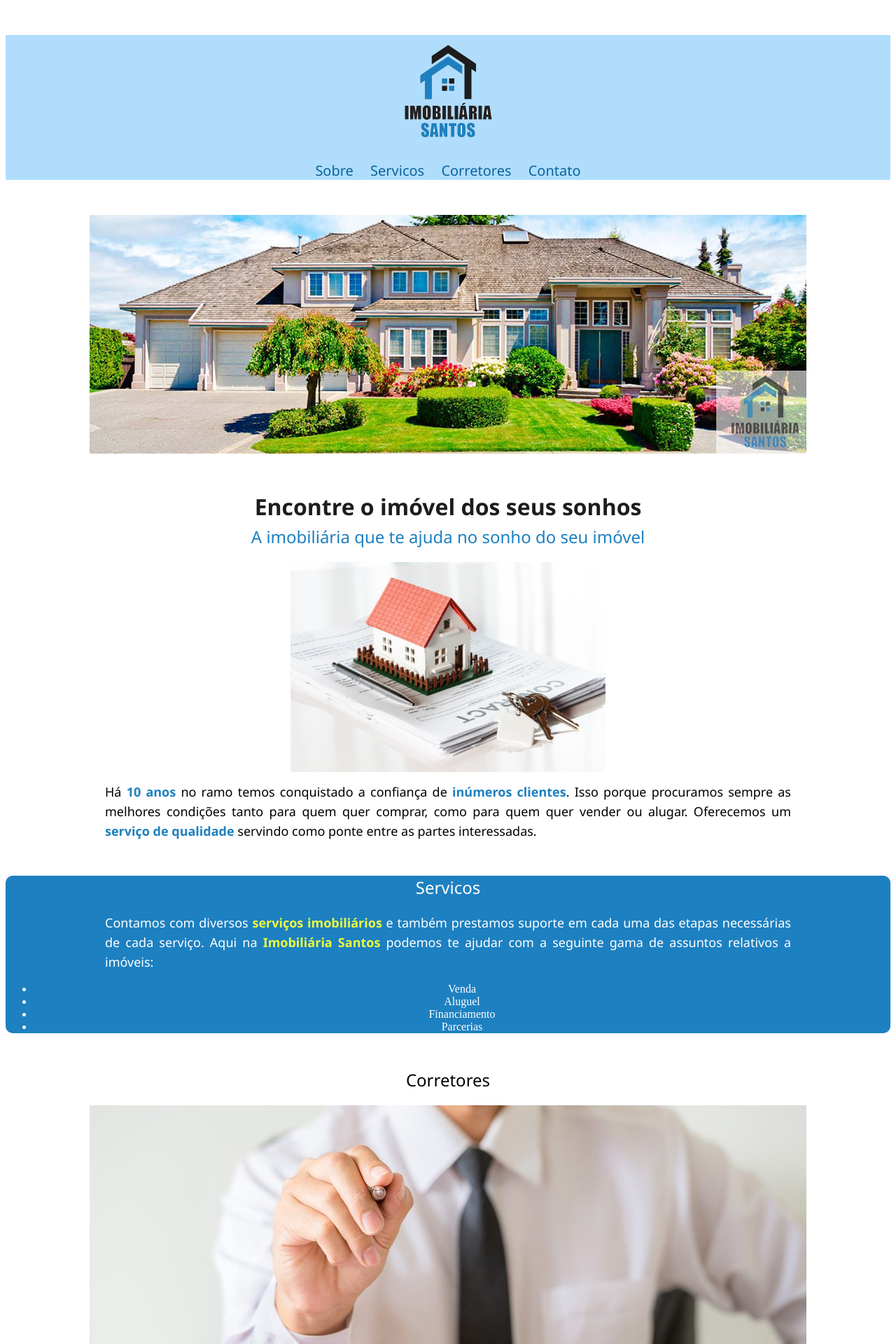
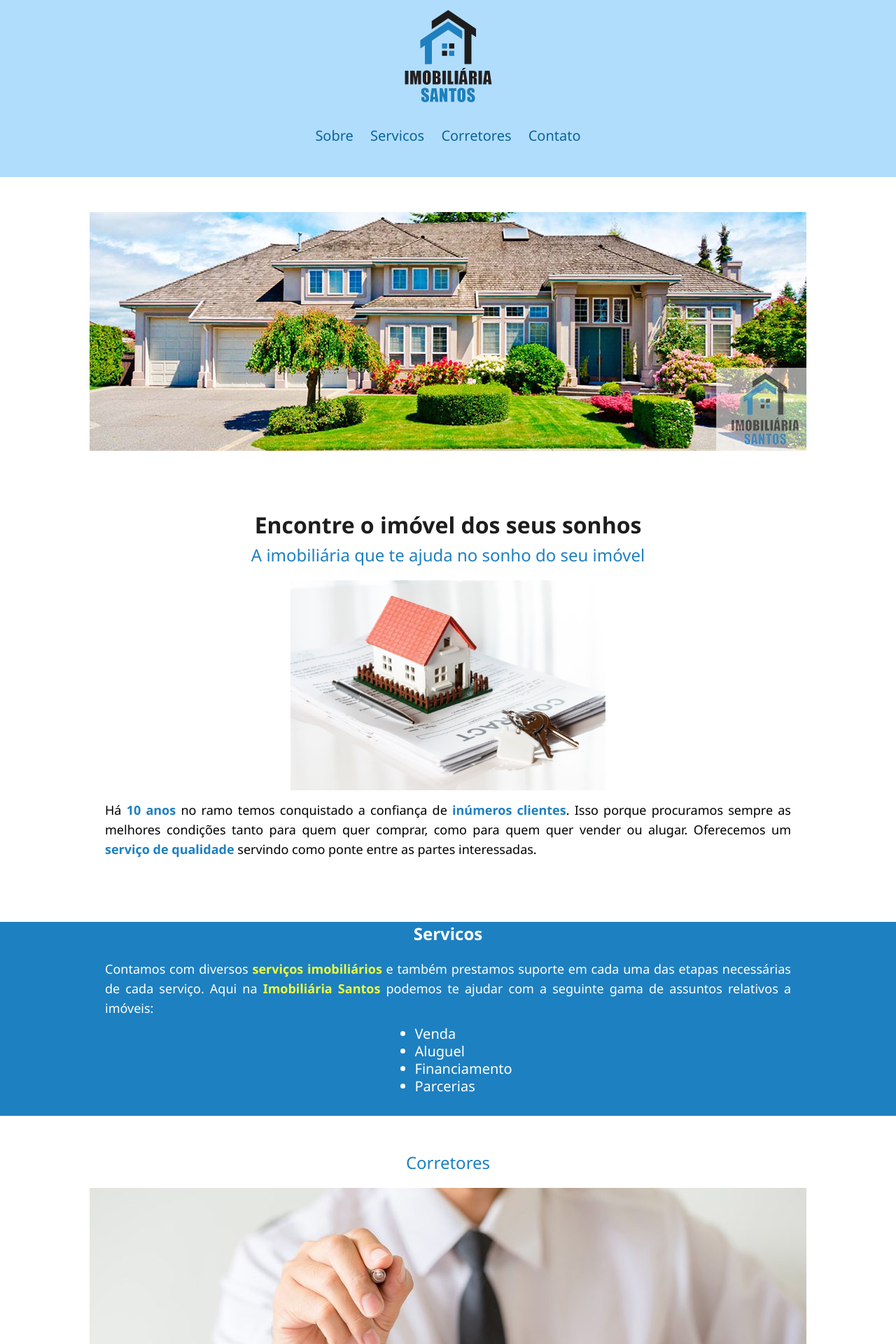
Before and after one commit to gcpbarbudo/Estudo, a PHP site: page / in a window 1280 px wide. Shown: the top 1920 px of the page at 70% size. Run offline with PHP 8.4, Linux system fonts and the light colour scheme.

Commit message:
Add files via upload
Pequenas melhorias

```diff
--- a/CSS/Imobilharia/assets/style.css
+++ b/CSS/Imobilharia/assets/style.css
@@ -1,4 +1,8 @@
-h1, h2, p {
+body {
+    margin: 0;
+}
+
+h1, h2, p, ul li {
     font-family: 'Segoe UI', Tahoma, Geneva, Verdana, sans-serif;
 
 }
@@ -8,12 +12,6 @@ h1 {
     margin-bottom: 5px;
 }
 
-.secao h2 {
-    margin-top: 0px;
-    font-weight: normal;
-}
-
-
 p {
     margin-top: 0px 10px 0px 10px;
 }
@@ -21,10 +19,28 @@ p {
 .secao {
     margin-top: 50px;
     text-align: center;
+    padding-bottom: 30px;
+}
+
+.secao h2 {
+    margin-top: 0px;
+    font-weight: normal;
+}
+
+.secao p span, .fundo-azul h2, .texto-azul h2 {
+    font-weight: bold;
+}
+
+.secao p {
+    padding: 0px 10px;
+}
+
+.secao .imovel-assinatura {
+    width: 450px;
 }
 
 .cabecalho {
-
+    margin: 0;
     background-color: #b0ddfc;
 }
 
@@ -39,18 +55,6 @@ p {
     text-decoration: none;
 }
 
-.secao p span {
-    font-weight: bold;
-}
-
-.secao p {
-    padding: 0px 10px;
-}
-
-.secao .imovel-assinatura {
-    width: 450px;
-}
-
 .paragrafo {
     font-size: 18px;
     line-height: 28px;
@@ -59,10 +63,31 @@ p {
     width: 980px;
 }
 
-.azul {
-    border-radius: 10px;
+.fundo-azul {
     background-color: #1d80c1;
-    color: #fff;
+}
+
+/* .fundo-azul-escuro p {
+    line-height: 42px;
+    font-size: 20px;
+    text-align: center;
+    width: 700px;
+} */
+
+.fundo-azul ul {
+    font-size: 20px;
+    line-height: 25px;
+    text-align: left;
+    margin: 0 auto;
+    width: 135px;
+}
+
+
+.fundo-preto {
+    background-color: #1d1d1d;
+    border-radius: 7px;
+    padding: 20px 0px 20px 0px;
+
 }
 
 .texto-amarelo {
@@ -73,10 +98,6 @@ p {
     color: #1d80c1;
 }
 
-.fundo-preto {
+.texto-branco {
     color: #fff;
-    background-color: #1d1d1d;
-    border-radius: 7px;
-    padding: 20px 0px 20px 0px;
-
 }
--- a/CSS/Imobilharia/index.html
+++ b/CSS/Imobilharia/index.html
@@ -29,7 +29,7 @@
             procuramos sempre as melhores condições tanto para quem quer comprar, como para quem quer vender ou alugar.
             Oferecemos um <span class="texto-azul">serviço de qualidade</span> servindo como ponte entre as partes interessadas.</p>
     </div>
-    <div id="Servicos" class="secao azul">
+    <div id="Servicos" class="secao fundo-azul texto-branco">
         <h2>Servicos</h2>
         <p class="paragrafo">Contamos com diversos <span class="texto-amarelo">serviços imobiliários</span> e também prestamos suporte em cada uma das etapas
             necessárias de cada serviço. Aqui na <span class="texto-amarelo" >Imobiliária Santos</span> podemos te ajudar com a seguinte gama
@@ -42,9 +42,9 @@
         </ul>
     </div>
     <div id="Corretores" class="secao">
-        <h2>Corretores</h2>
+        <h2 class="texto-azul ">Corretores</h2>
         <img src="image/corretores.jpg" alt="Corretores">
-        <p class="paragrafo">A <span>imobiliária Santos</span> conta com um time de profissionais qualificados que têm vários anos de
+        <p class="paragrafo">A <span class="texto-azul">imobiliária Santos</span> conta com um time de profissionais qualificados que têm vários anos de
             experiência no mercado. Para entrar em contato com um de nossos corretores, basta clicar no link a seguir:
             <a href="mailto:corretores@email.com">Corretores</a>
         </p>
@@ -54,7 +54,7 @@
         <iframe
             src="https://www.google.com/maps/embed?pb=!1m18!1m12!1m3!1d7346.254844548052!2d-43.364712467659004!3d-22.98234139602229!2m3!1f0!2f0!3f0!3m2!1i1024!2i768!4f13.1!3m3!1m2!1s0x9bda2ed54ec2e1%3A0x4431d262cad1d163!2sAv.%20Ayrton%20Senna%2C%203000%20-%20Barra%20da%20Tijuca%2C%20Rio%20de%20Janeiro%20-%20RJ%2C%2022775-904!5e0!3m2!1spt-BR!2sbr!4v1642532754862!5m2!1spt-BR!2sbr"
             frameborder="0"></iframe>
-        <p class="paragrafo fundo-preto">Se ficou interessado em nos conhecer ou se tiver dúvidas entre em <span class="texto-amarelo">contato</span> conosco através de um dos telefones
+        <p class="paragrafo fundo-preto texto-branco">Se ficou interessado em nos conhecer ou se tiver dúvidas entre em <span class="texto-amarelo">contato</span> conosco através de um dos telefones
             abaixo:</p>
         <ul>
             <li><a href="#">Escritório Barra da Tijuca</a></li>
```
